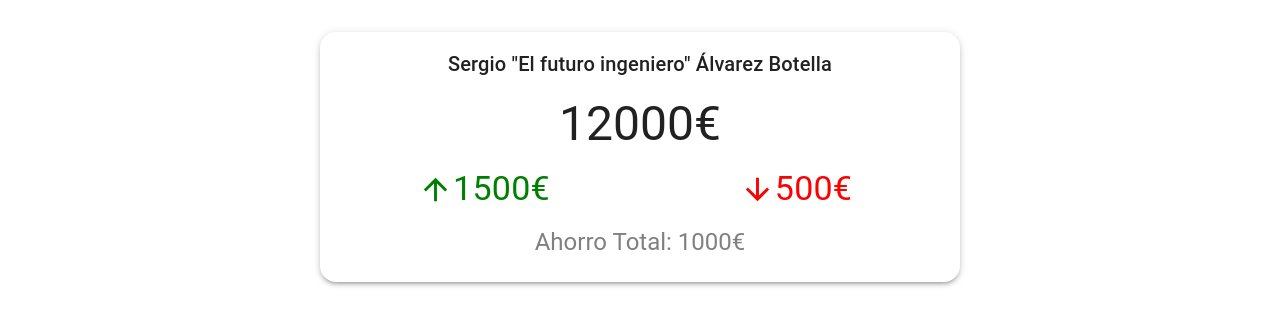
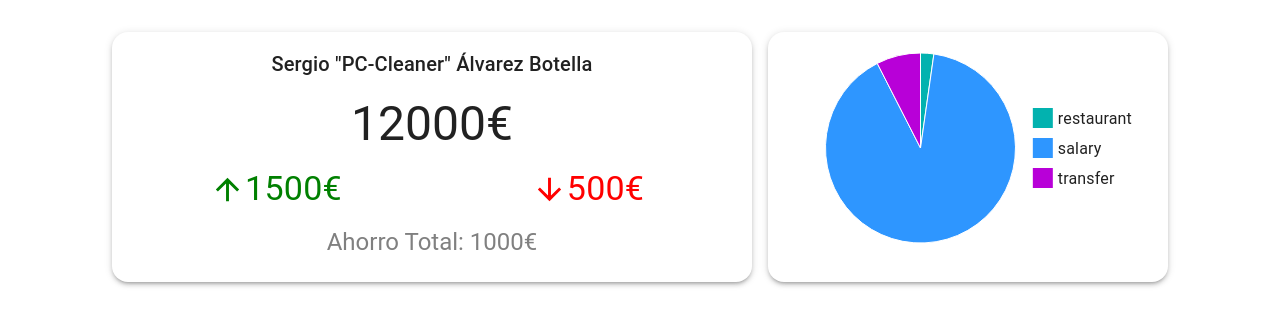
Before and after one commit to Rubxnb/savingsapp, a React (Vite) app: page / in a window 1280 px wide. Shown: the top 326 px of the page. Built offline with nearby package versions, Linux system fonts and the light colour scheme.

Commit message:
Pie Chart Data

```diff
--- a/package.json
+++ b/package.json
@@ -14,6 +14,7 @@
     "@emotion/styled": "^11.11.5",
     "@mui/icons-material": "^5.16.0",
     "@mui/material": "^5.16.0",
+    "@mui/x-charts": "^7.9.0",
     "react": "^18.3.1",
     "react-dom": "^18.3.1",
     "react-magic-motion": "^1.1.2"
--- a/src/App.jsx
+++ b/src/App.jsx
@@ -1,7 +1,7 @@
 import './styles/App.css';
 import { ThemeProvider, createTheme } from '@mui/material/styles';
 import { Box, CssBaseline } from '@mui/material';
-import { UserDataCard } from './components/UserDataCard';
+import { UserDataCard, PieChartCard } from './components';
 
 /* const darkTheme = createTheme({
   palette: {
@@ -20,8 +20,13 @@ function App() {
   return (
     <ThemeProvider theme={lightTheme}>
       <CssBaseline />
-      <Box className="w-fit">
+      <Box className="w-fit"
+        sx={{
+          display: 'flex',
+          gap: '1rem'
+        }}>
         <UserDataCard/>
+        <PieChartCard/>
       </Box>
     </ThemeProvider>
   );
--- /dev/null
+++ b/src/assets/icons/index.js
@@ -0,0 +1,7 @@
+import ArrowUpwardIcon from '@mui/icons-material/ArrowUpward';
+import ArrowDownwardIcon from '@mui/icons-material/ArrowDownward';
+
+export {
+  ArrowUpwardIcon,
+  ArrowDownwardIcon
+};
--- /dev/null
+++ b/src/components/PieChartCard.jsx
@@ -0,0 +1,47 @@
+import { useContext, useEffect, useState } from 'react';
+import { BankActivityContext } from '../context/bankActivity';
+import { Card, CardContent } from '@mui/material';
+import { PieChart } from '@mui/x-charts/PieChart';
+
+
+export default function PieChartCard() {
+  const { bankActivity } = useContext(BankActivityContext);
+
+  const [data, setData] = useState([]);
+
+  useEffect(() => {
+    const newData = bankActivity.map((item, index) => {
+      return {
+        id: index,
+        value: item.money,
+        label: item.type
+      };
+    });
+    setData(newData);
+  }, [bankActivity]);
+
+  return(
+    <Card
+      sx={{
+        borderRadius: '16px',
+        boxShadow: '3'
+      }}>
+      <CardContent
+        sx={{
+          width: '25rem'
+        }}>
+        <PieChart
+          series={[
+            {
+              data,
+              highlightScope: { faded: 'global', highlighted: 'item' },
+              faded: { innerRadius: 30, additionalRadius: -30, color: 'gray' },
+            },
+          ]}
+          height={200}
+        />
+      </CardContent>
+
+    </Card>
+  );
+}
--- a/src/components/UserDataCard.jsx
+++ b/src/components/UserDataCard.jsx
@@ -1,10 +1,9 @@
 import { useEffect, useState } from 'react';
 import { userData as initialUserData} from '../mocks/userData.json';
 import { Card, CardContent, Grid, Stack, Typography } from '@mui/material';
-import ArrowUpwardIcon from '@mui/icons-material/ArrowUpward';
-import ArrowDownwardIcon from '@mui/icons-material/ArrowDownward';
+import { ArrowUpwardIcon, ArrowDownwardIcon } from '../assets/icons';
 
-export function UserDataCard() {
+export default function UserDataCard() {
 
   const [userData] = useState(initialUserData);
   const [name, setName] = useState('');
--- /dev/null
+++ b/src/components/index.js
@@ -0,0 +1,8 @@
+
+import UserDataCard from './UserDataCard';
+import PieChartCard from './PieChartCard';
+
+export {
+  UserDataCard,
+  PieChartCard
+};
--- /dev/null
+++ b/src/context/bankActivity.jsx
@@ -0,0 +1,15 @@
+import { createContext, useState } from 'react';
+import { bankActivity as initialBankActivity } from '../mocks/bankActivity.json';
+
+export const BankActivityContext = createContext();
+
+export function BankActivityProvider ({children}) {
+
+  const [bankActivity, setBankActivity] = useState(initialBankActivity);
+
+  return (
+    <BankActivityContext.Provider value={{bankActivity, setBankActivity}}>
+      {children}
+    </BankActivityContext.Provider>
+  );
+}
--- a/src/main.jsx
+++ b/src/main.jsx
@@ -1,9 +1,9 @@
-import React from 'react';
 import ReactDOM from 'react-dom/client';
 import App from './App.jsx';
+import { BankActivityProvider } from './context/bankActivity.jsx';
 
 ReactDOM.createRoot(document.getElementById('root')).render(
-  <React.StrictMode>
+  <BankActivityProvider>
     <App/>
-  </React.StrictMode>,
+  </BankActivityProvider>,
 );
--- a/src/styles/App.css
+++ b/src/styles/App.css
@@ -1,5 +1,5 @@
 #root {
-  max-width: 1280px;
+  width: auto;
   margin: 0 auto;
   padding: 2rem;
   text-align: center;
```
Also changed, not shown: 1 other file (tests, documents, lock files or other folders).
